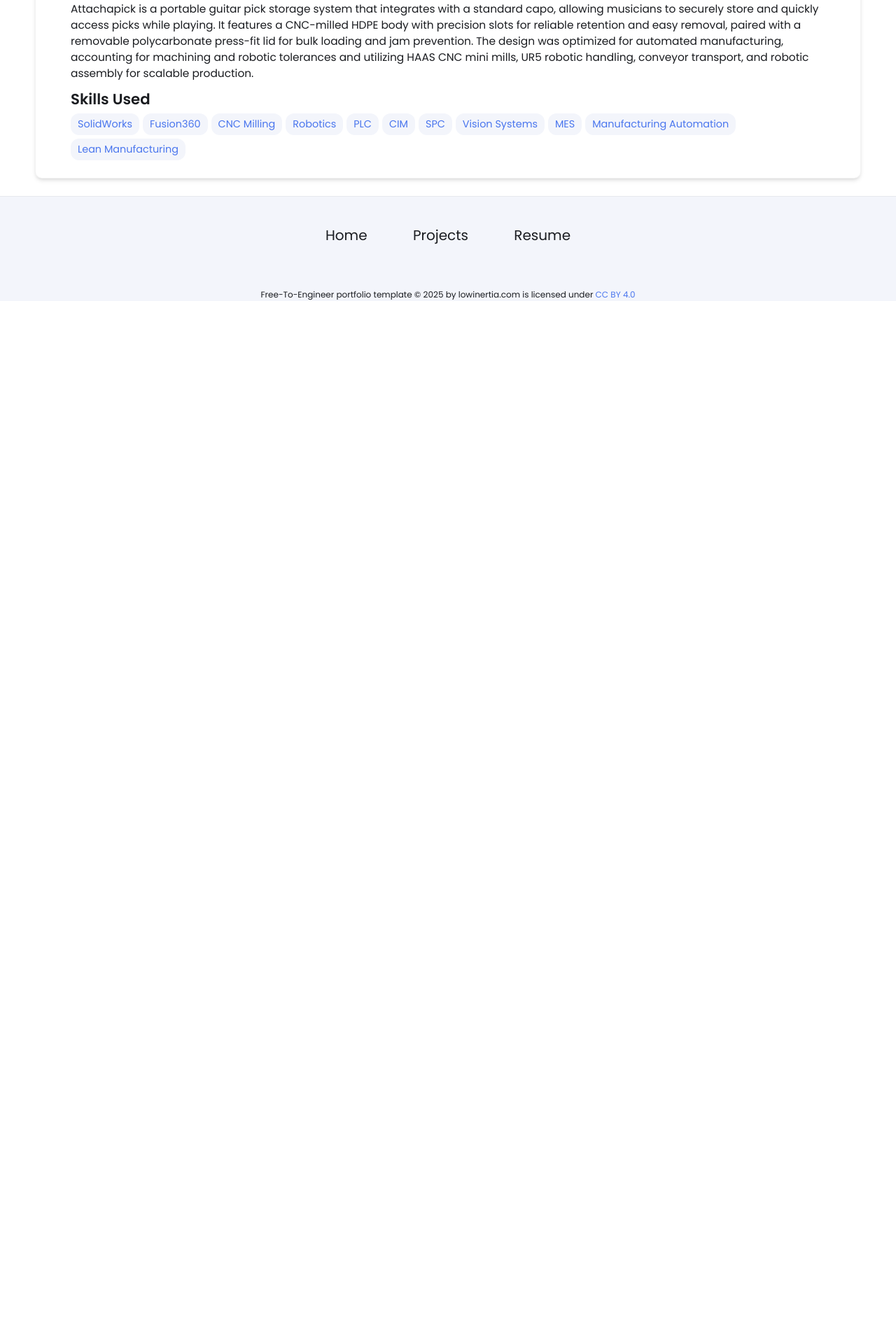
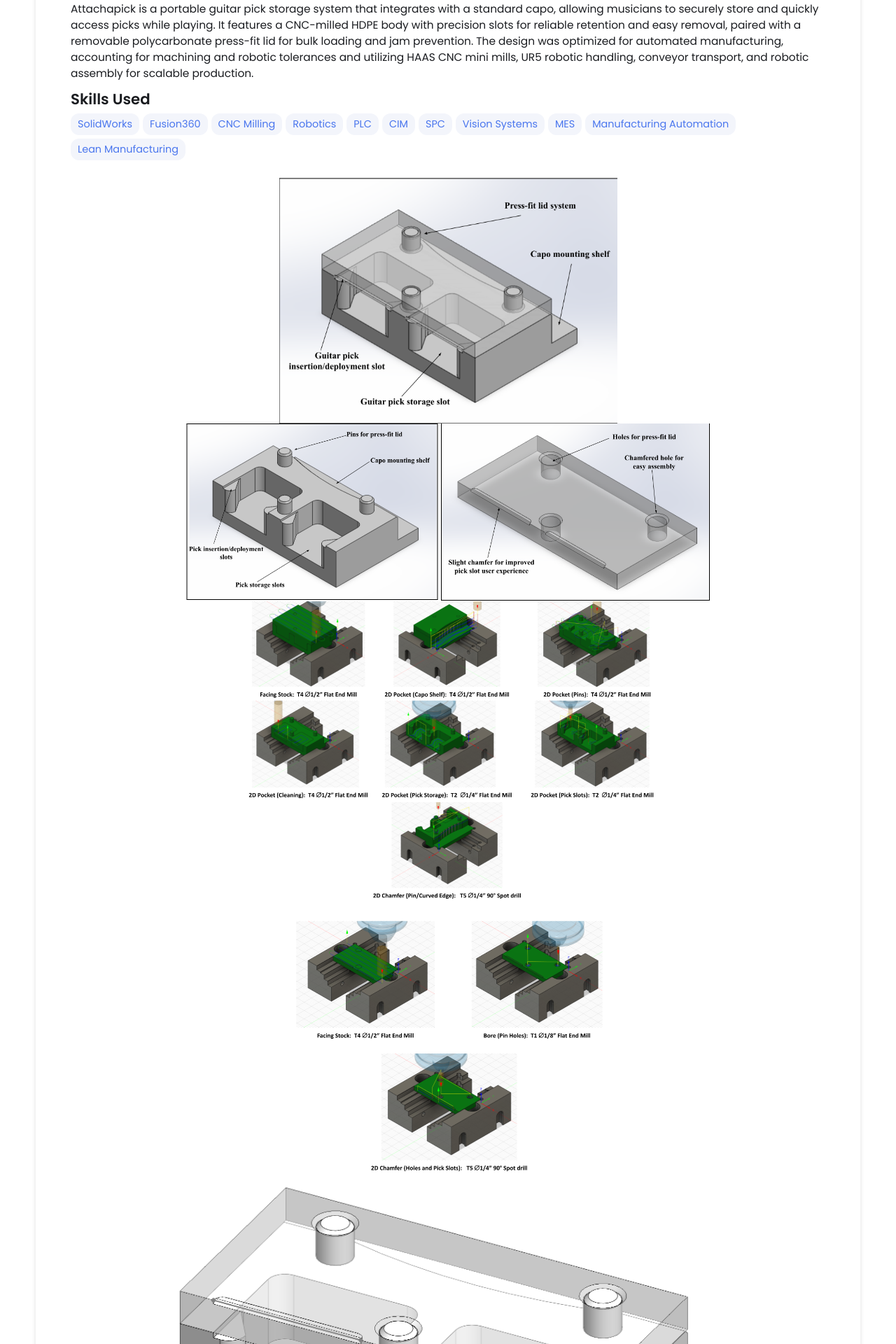
Before and after one commit to michael-vuong/michael-vuong.github.io, a Jekyll site: the page built from _projects/Attachapick/index.md, in a window 1280 px wide. Shown: the part 587-2507 px from the top of the page at 70% size. Built offline with Jekyll 4.4.1, drawn with Linux system fonts in a browser that asks for light colours; before the commit the page ends 1017 px from its top, so only the background shows below that.

Commit message:
Update index.md

```diff
--- a/_projects/Attachapick/index.md
+++ b/_projects/Attachapick/index.md
@@ -19,3 +19,14 @@ skills:
 
 main-image: /Thumbnail.png
 ---
+
+{% include image-gallery.html images="AssemLabeled.png" height="500" %}
+{% include image-gallery.html images="BothLabeled.png" height="500" %}
+{% include image-gallery.html images="BodyMilling.png" height="500" %}
+{% include image-gallery.html images="LidMilling.png" height="500" %}
+{% include image-gallery.html images="CADAssem.png" height="500" %}
+{% include image-gallery.html images="CADBody.png" height="500" %}
+{% include image-gallery.html images="CADLid.png" height="500" %}
+{% include image-gallery.html images="DesignIterations.png" height="500" %}
+{% include image-gallery.html images="SharkCapo.png" height="500" %}
+{% include image-gallery.html images="WithPics.png" height="500" %}
```
